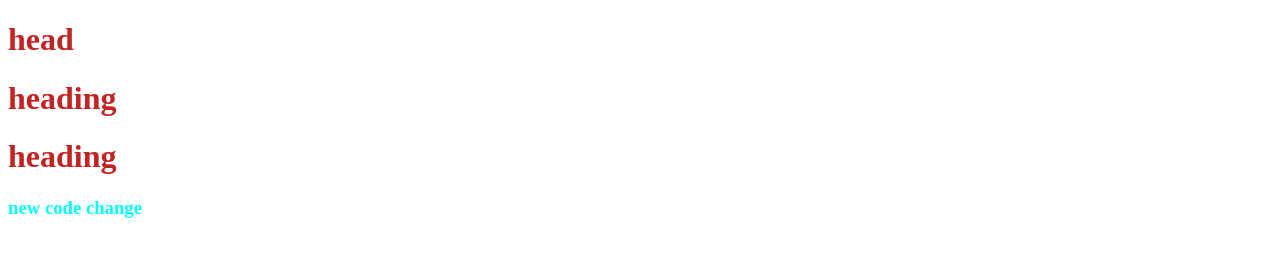
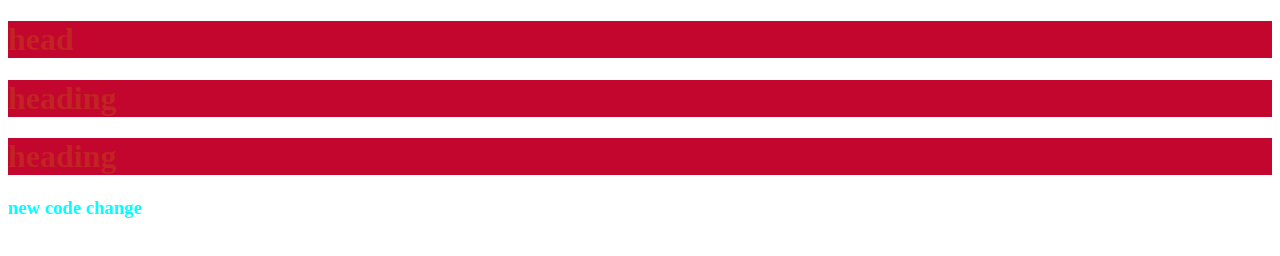
Before and after one commit to anamerasul/my-second-repo, a plain HTML site: page index.html in a window 1280 px wide. Drawn offline with Linux system fonts and the light colour scheme.

Commit message:
new bc add

```diff
--- a/style.css
+++ b/style.css
@@ -5,3 +5,7 @@ h1{
 h3{
     color:aqua;
 }
+
+h1{
+    background-color: rgb(194, 6,45);
+}
```
